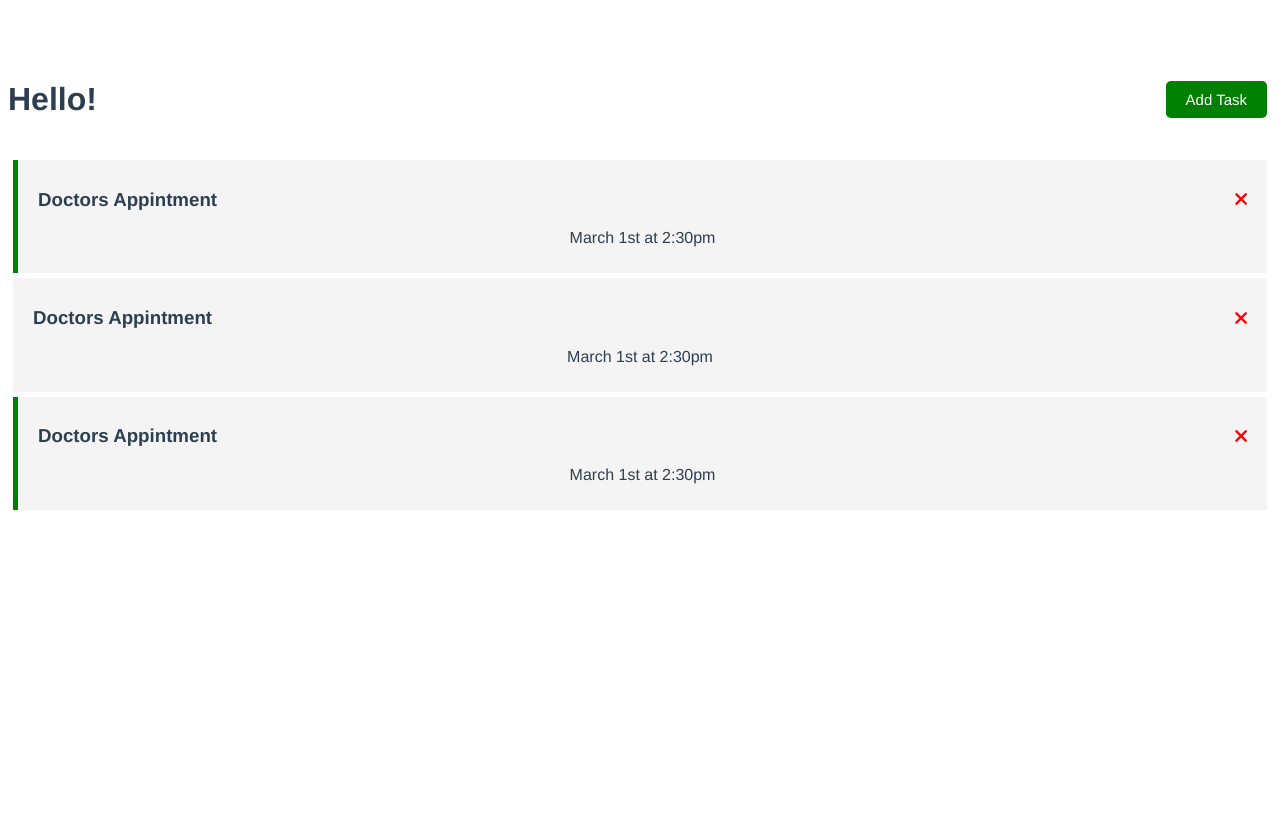
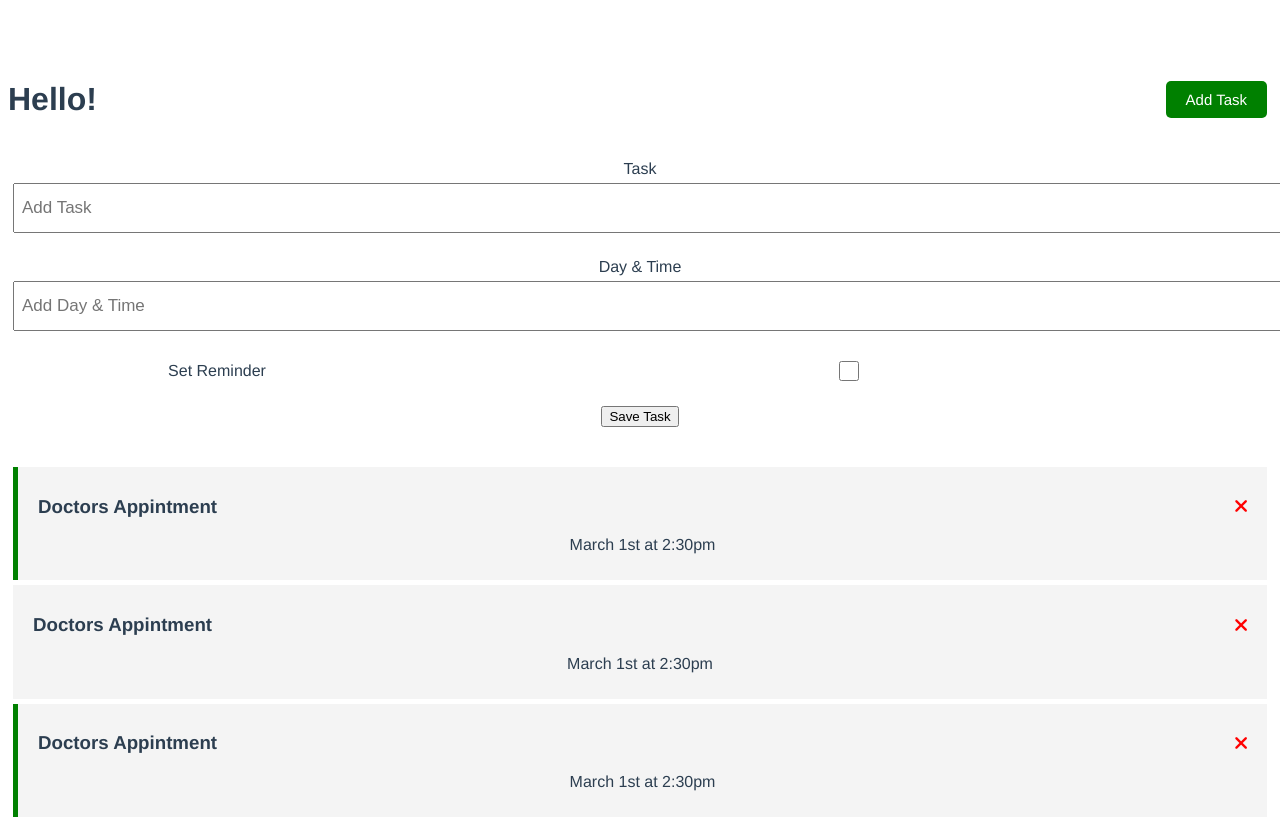
Before and after one commit to husky93/vue-form, a Vue app: page / in a window 1280 px wide. Before the commit the page ends 800 px from the top, so only its background shows below. Built offline with nearby package versions, Linux system fonts and the light colour scheme.

Commit message:
Add create task functionality

```diff
--- a/src/App.vue
+++ b/src/App.vue
@@ -1,6 +1,7 @@
 <template>
   <div class="container">
     <Header title="Hello!" />
+    <AddTask @add-task="addTask" />
     <Tasks @toggle-reminder="toggleReminder" @delete-task="deleteTask" :tasks="tasks" />
   </div>
 </template>
@@ -8,12 +9,14 @@
 <script>
 import Header from './components/Header.vue';
 import Tasks from './components/Tasks.vue';
+import AddTask from './components/AddTask.vue';
 
 export default {
   name: 'App',
   components: {
     Header,
     Tasks,
+    AddTask,
   },
   data() {
     return {
@@ -27,6 +30,9 @@
     toggleReminder(id) {
       this.tasks = this.tasks.map((item) => item.id === id ? { ...item, reminder: !item.reminder } : item);
     },
+    addTask(newTask) {
+      this.tasks = [...this.tasks, newTask]
+    }
   },
   created() {
     this.tasks = [{
--- /dev/null
+++ b/src/components/AddTask.vue
@@ -0,0 +1,87 @@
+<template>
+  <form @submit="onSubmit" class="add-form">
+    <div class="form-control">
+      <label>Task</label>
+      <input type="text" v-model="text" name="text" placeholder="Add Task" />
+    </div>
+    <div class="form-control">
+      <label>Day & Time</label>
+      <input
+        type="text"
+        v-model="day"
+        name="day"
+        placeholder="Add Day & Time"
+      />
+    </div>
+    <div class="form-control form-control-check">
+      <label>Set Reminder</label>
+      <input type="checkbox" v-model="reminder" name="reminder" />
+    </div>
+
+    <input type="submit" value="Save Task" class="btn btn-block" />
+  </form>
+</template>
+
+<script>
+  export default {
+    name: 'AddTask',
+    data() {
+      return {
+        text: '',
+        day: '',
+        reminder: false,
+      }
+    },
+    methods: {
+      onSubmit(e) {
+        e.preventDefault();
+        if(!this.text) {
+          alert('Please add a task');
+          return
+        }
+        const newTask = {
+          id: Math.floor(Math.random() * 100000),
+          text: this.text,
+          day: this.day,
+          reminder: this.reminder,
+        }
+        this.$emit('add-task', newTask);
+
+        this.text = ''
+        this.day = ''
+        this.reminder = false
+      }
+    }
+  }
+</script>
+
+<style scoped>
+.add-form {
+  margin-bottom: 40px;
+}
+.form-control {
+  margin: 20px 0;
+}
+.form-control label {
+  display: block;
+}
+.form-control input {
+  width: 100%;
+  height: 40px;
+  margin: 5px;
+  padding: 3px 7px;
+  font-size: 17px;
+}
+.form-control-check {
+  display: flex;
+  align-items: center;
+  justify-content: space-between;
+}
+.form-control-check label {
+  flex: 1;
+}
+.form-control-check input {
+  flex: 2;
+  height: 20px;
+}
+</style>
```
Also changed, not shown: 1 other file (tests, documents, lock files or other folders).
